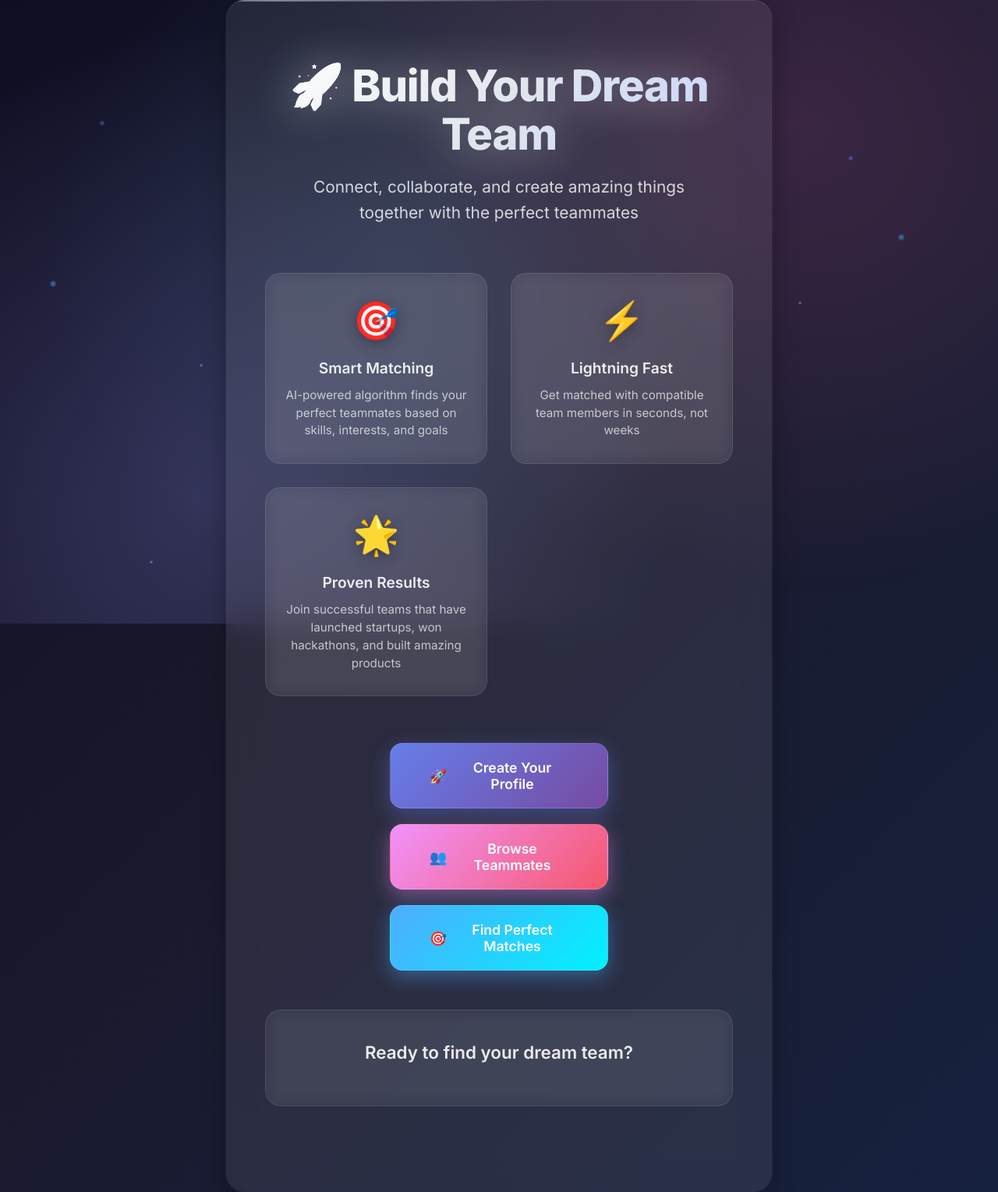
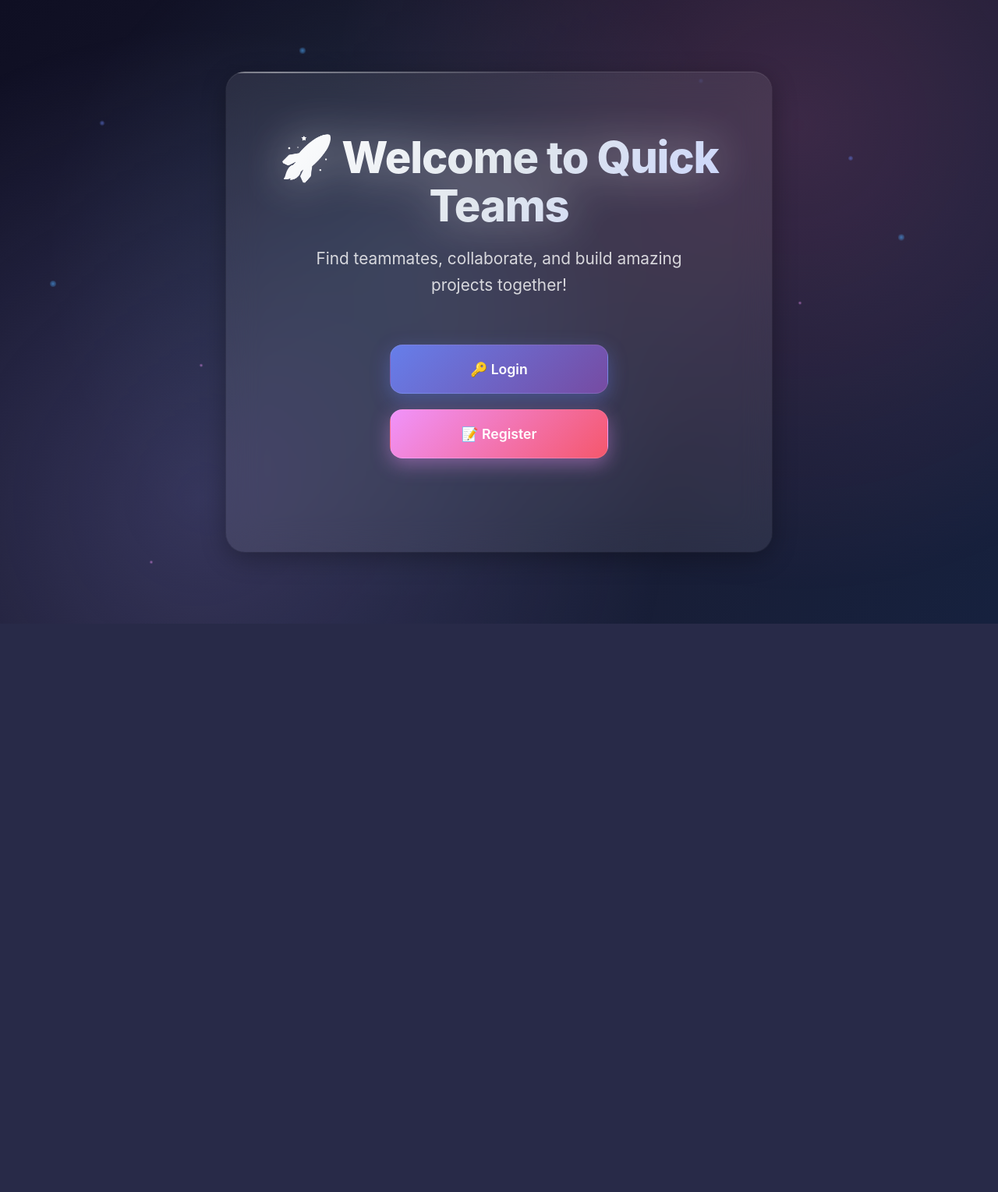
Before and after one commit to SHIV24116/Quick-Teams-web-app, a Flask app: page / in a window 1280 px wide. Shown: the whole page at 78% size. After the commit the page ends 800 px from the top, so only its background shows below. Run offline with Flask 3, Linux system fonts and the light colour scheme.

Commit message:
setup login,backend

```diff
--- a/app.py
+++ b/app.py
@@ -1,170 +1,3 @@
-# from flask import Flask, render_template, request, redirect, url_for, flash
-# from flask_sqlalchemy import SQLAlchemy
-# from sqlalchemy import and_
-# from werkzeug.utils import secure_filename
-# import os
-
-# # --------------------
-# # Initialize Flask
-# # --------------------
-# app = Flask(__name__)
-# app.secret_key = "supersecretkey"   # needed for flash()
-
-# # Configure upload folder
-# UPLOAD_FOLDER = "static/uploads"
-# app.config["UPLOAD_FOLDER"] = UPLOAD_FOLDER
-# os.makedirs(UPLOAD_FOLDER, exist_ok=True)
-
-# # Database setup (SQLite with SQLAlchemy)
-# app.config['SQLALCHEMY_DATABASE_URI'] = 'sqlite:///database.db'
-# db = SQLAlchemy(app)
-
-# # --------------------
-# # Models
-# # --------------------
-# class User(db.Model):
-#     id = db.Column(db.Integer, primary_key=True)
-#     username = db.Column(db.String(50), unique=True, nullable=False)
-#     name = db.Column(db.String(50))
-#     skills = db.Column(db.String(200))
-#     linkedin = db.Column(db.String(200))
-#     github = db.Column(db.String(200))
-#     education = db.Column(db.String(200))
-#     photo = db.Column(db.String(200))  # store filename of uploaded photo
-#     availability = db.Column(db.Boolean, default=True)
-
-# class ConnectionRequest(db.Model):
-#     id = db.Column(db.Integer, primary_key=True)
-#     sender_id = db.Column(db.Integer, db.ForeignKey('user.id'))
-#     receiver_id = db.Column(db.Integer, db.ForeignKey('user.id'))
-#     status = db.Column(db.String(20), default="pending")
-
-#     sender = db.relationship("User", foreign_keys=[sender_id])
-#     receiver = db.relationship("User", foreign_keys=[receiver_id])
-
-# group_members = db.Table(
-#     'group_members',
-#     db.Column('group_id', db.Integer, db.ForeignKey('group.id')),
-#     db.Column('user_id', db.Integer, db.ForeignKey('user.id'))
-# )
-
-# class Group(db.Model):
-#     id = db.Column(db.Integer, primary_key=True)
-#     name = db.Column(db.String(100))
-#     members = db.relationship("User", secondary=group_members, backref="groups")
-
-# # --------------------
-# # Routes
-# # --------------------
-# @app.route('/')
-# def home():
-#     return render_template('index.html')
-
-# @app.route('/register', methods=['GET', 'POST'])
-# def register():
-#     if request.method == 'POST':
-#         username = request.form['username'].strip().lower()
-#         name = request.form['name']
-#         skills = request.form['skills']
-#         linkedin = request.form.get('linkedin')
-#         github = request.form.get('github')
-#         education = request.form.get('education')
-
-#         # Check for unique username
-#         if User.query.filter_by(username=username).first():
-#             return "⚠️ Username already taken. Please choose another."
-
-#         # Handle photo upload
-#         photo = request.files.get("photo")
-#         photo_filename = None
-#         if photo and photo.filename != "":
-#             photo_filename = secure_filename(photo.filename)
-#             photo.save(os.path.join(app.config["UPLOAD_FOLDER"], photo_filename))
-
-#         # Save user
-#         user = User(
-#             username=username,
-#             name=name,
-#             skills=skills,
-#             linkedin=linkedin,
-#             github=github,
-#             education=education,
-#             photo=photo_filename,
-#             availability=True
-#         )
-#         db.session.add(user)
-#         db.session.commit()
-#         return redirect(url_for('matches'))
-
-#     return render_template('profile.html')
-
-# @app.route('/available_choices')
-# def available_choices():
-#     users = User.query.filter_by(availability=True).all()
-#     groups = Group.query.all()
-#     return render_template('available_choices.html', users=users, groups=groups)
-
-# @app.route('/toggle/<int:user_id>', methods=['POST'])
-# def toggle_availability(user_id):
-#     user = User.query.get(user_id)
-#     if user:
-#         user.availability = not user.availability
-#         db.session.commit()
-#     return redirect(url_for('available_choices'))
-
-# @app.route('/matches')
-# def matches():
-#     required_skill = request.args.get("skill", None)
-#     if required_skill:
-#         skill_list = [s.strip().lower() for s in required_skill.split(",")]
-#         filters = [User.skills.ilike(f"%{skill}%") for skill in skill_list]
-#         users = User.query.filter(and_(*filters), User.availability == True).all()
-#     else:
-#         users = User.query.filter_by(availability=True).all()
-#     return render_template("matches.html", users=users, skill=required_skill)
-
-# @app.route('/teamup/<int:user_id>', methods=['POST'])
-# def teamup(user_id):
-#     current_user = User.query.first()  # simulate login
-#     if not current_user:
-#         flash("No current user found.")
-#         return redirect(url_for('matches'))
-
-#     new_request = ConnectionRequest(sender_id=current_user.id, receiver_id=user_id)
-#     db.session.add(new_request)
-#     db.session.commit()
-#     flash("Team-up request sent!")
-#     return redirect(url_for('matches'))
-
-# @app.route('/accept_request/<int:req_id>', methods=['POST'])
-# def accept_request(req_id):
-#     req = ConnectionRequest.query.get(req_id)
-#     if req and req.status == "pending":
-#         req.status = "accepted"
-#         group = Group(name=f"Team_{req.sender.username}_{req.receiver.username}")
-#         group.members.append(req.sender)
-#         group.members.append(req.receiver)
-#         db.session.add(group)
-#         db.session.commit()
-#     return redirect(url_for('available_choices'))
-
-# @app.route('/join_group/<int:group_id>', methods=['POST'])
-# def join_group(group_id):
-#     current_user = User.query.first()
-#     group = Group.query.get(group_id)
-#     if current_user and group and current_user not in group.members:
-#         group.members.append(current_user)
-#         db.session.commit()
-#     return redirect(url_for('available_choices'))
-
-# # --------------------
-# # Run app
-# # --------------------
-# if __name__ == '__main__':
-#     with app.app_context():
-#         db.create_all()
-#     app.run(debug=True)
-
 from flask import Flask, render_template, request, redirect, url_for, flash
 from flask_sqlalchemy import SQLAlchemy
 from sqlalchemy import and_
@@ -237,16 +70,11 @@ def home():
 def register():
     if request.method == 'POST':
         username = request.form['username'].strip().lower()
-        name = request.form['name']
-        skills = request.form['skills']
-        linkedin = request.form.get('linkedin')
-        github = request.form.get('github')
-        education = request.form.get('education')
-
         existing_user = User.query.filter_by(username=username).first()
         if existing_user:
-            flash("⚠️ Username already taken. Please choose another.")
+            flash("⚠️ Username already used. Please choose another.", "error")
             return redirect(url_for('register'))
+        ...
 
         photo = request.files.get("photo")
         photo_filename = None
@@ -294,6 +122,14 @@ def logout():
     flash("✅ Logged out")
     return redirect(url_for('home'))
 
+# from flask_login import login_required, current_user
+
+@app.route('/my_groups')
+@login_required
+def my_groups():
+    return render_template('my_groups.html', groups=current_user.groups)
+
+
 # Available Choices
 @app.route('/available_choices')
 @login_required
@@ -306,10 +142,22 @@ def available_choices():
 @app.route('/toggle/<int:user_id>', methods=['POST'])
 @login_required
 def toggle_availability(user_id):
-    if current_user.id == user_id:
-        current_user.availability = not current_user.availability
-        db.session.commit()
+    if current_user.id != user_id:   # ✅ user can only toggle their own status
+        flash("❌ You can only change your own availability.", "error")
+        return redirect(url_for('available_choices'))
+
+    current_user.availability = not current_user.availability
+    db.session.commit()
+    flash("✅ Availability updated!", "success")
     return redirect(url_for('available_choices'))
+
+# @app.route('/toggle/<int:user_id>', methods=['POST'])
+# @login_required
+# def toggle_availability(user_id):
+#     if current_user.id == user_id:
+#         current_user.availability = not current_user.availability
+#         db.session.commit()
+#     return redirect(url_for('available_choices'))
 
 # Matches
 @app.route('/matches')
--- a/templates/available_choices.html
+++ b/templates/available_choices.html
@@ -28,7 +28,7 @@
         <a href="{{ user.github }}" target="_blank">GitHub</a> <br>
         Status: {{ "Available ✅" if user.availability else "Busy ❌" }}
 
-        <h2>Available Groups</h2>
+        <!-- <h2>Available Groups</h2> -->
         <ul>
           {% for group in groups %}
             <li>
--- a/templates/index.html
+++ b/templates/index.html
@@ -2,17 +2,8 @@
 <html lang="en">
 <head>
     <meta charset="UTF-8">
-    <meta name="viewport" content="width=device-width, initial-scale=1.0">
-    <meta property="og:title" content="Quick Teams - Build Your Dream Team">
-    <meta property="og:description" content="Connect and collaborate with the right people. Join 500+ professionals building amazing teams.">
-    <meta property="og:type" content="website">
-    <meta name="description" content="Quick Teams - The ultimate platform to find teammates, build projects, and create successful collaborations.">
-    <meta name="keywords" content="team building, collaboration, networking, professionals, startup, projects">
-    <link rel="preconnect" href="https://fonts.googleapis.com">
-    <link rel="preconnect" href="https://fonts.gstatic.com" crossorigin>
-    <link href="https://fonts.googleapis.com/css2?family=Inter:wght@300;400;500;600;700;800&display=swap" rel="stylesheet">
+    <title>Quick Teams - Home</title>
     <link rel="stylesheet" href="{{ url_for('static', filename='css/styles.css') }}">
-    <title>Quick Teams - Build Your Dream Team</title>
 </head>
 <body>
     <div class="particles">
@@ -31,50 +22,28 @@
     </div>
 
     <div class="container">
-        <h1 data-editable="true">🚀 Build Your Dream Team</h1>
-        <p class="subtitle" data-editable="true">Connect, collaborate, and create amazing things together with the perfect teammates</p>
+        <h1>🚀 Welcome to Quick Teams</h1>
+        <p class="subtitle">Find teammates, collaborate, and build amazing projects together!</p>
 
-        <div class="features">
-            <div class="feature">
-                <span class="feature-icon">🎯</span>
-                <h3 data-editable="true">Smart Matching</h3>
-                <p data-editable="true">AI-powered algorithm finds your perfect teammates based on skills, interests, and goals</p>
+        {% if current_user.is_authenticated %}
+            <p style="color: rgba(255,255,255,0.8); font-size: 1.1rem;">
+                Logged in as <b>{{ current_user.username }}</b>
+            </p>
+
+            <div class="nav-links">
+                <a href="{{ url_for('matches') }}" class="nav-link">🎯 Find Matches</a>
+                <a href="{{ url_for('available_choices') }}" class="nav-link">👥 Available Choices</a>
+                <a href="{{ url_for('requests_page') }}" class="nav-link">📩 Requests</a>
+                <a href="{{ url_for('my_groups') }}" class="nav-link">👨‍👩‍👦 My Groups</a>
+                <a href="{{ url_for('update_profile') }}" class="nav-link">✏️ Update Profile</a>
+                <a href="{{ url_for('logout') }}" class="nav-link">🚪 Logout</a>
             </div>
-            <div class="feature">
-                <span class="feature-icon">⚡</span>
-                <h3 data-editable="true">Lightning Fast</h3>
-                <p data-editable="true">Get matched with compatible team members in seconds, not weeks</p>
+        {% else %}
+            <div class="nav-links">
+                <a href="{{ url_for('login') }}" class="nav-link">🔑 Login</a>
+                <a href="{{ url_for('register') }}" class="nav-link">📝 Register</a>
             </div>
-            <div class="feature">
-                <span class="feature-icon">🌟</span>
-                <h3 data-editable="true">Proven Results</h3>
-                <p data-editable="true">Join successful teams that have launched startups, won hackathons, and built amazing products</p>
-            </div>
-        </div>
-
-        <div class="nav-links">
-            <a href="/register" class="nav-link">
-                <span>🚀</span>
-                <span data-editable="true">Create Your Profile</span>
-            </a>
-            <a href="/available_choices" class="nav-link">
-                <span>👥</span>
-                <span data-editable="true">Browse Teammates</span>
-            </a>
-            <a href="/matches" class="nav-link">
-                <span>🎯</span>
-                <span data-editable="true">Find Perfect Matches</span>
-            </a>
-        </div>
-
-
-
-        <div class="cta-section">
-            <h3 class="cta-title" data-editable="true">Ready to find your dream team?</h3>
-
-        </div>
-
-
+        {% endif %}
     </div>
 </body>
 </html>
--- a/templates/login.html
+++ b/templates/login.html
@@ -3,7 +3,7 @@
 <head>
     <meta charset="UTF-8">
     <title>Login - Quick Teams</title>
-    <link rel="stylesheet" href="{{ url_for('static', filename='css/form-styles.css') }}">
+    <link rel="stylesheet" href="{{ url_for('static', filename='css/stylelogin.css') }}">
 </head>
 <body>
     <div class="container">
```
Also changed, not shown: static/css/stylegroups.css (added, +65 -0 lines), static/css/stylelogin.css (added, +52 -0 lines), templates/base.html (added, +31 -0 lines), templates/matches.html (+2 -17 lines), templates/my_groups.html (added, +29 -0 lines), templates/updatepro.html (added, +37 -0 lines), instance/database.db, static/uploads/Screenshot_2025-09-06_010902.png (added), static/uploads/WhatsApp_Image_2025-09-06_at_09.33.39_3fdc9cfa.jpg (added), static/uploads/WhatsApp_Image_2025-09-06_at_09.45.08_efd0f169.jpg (added).
